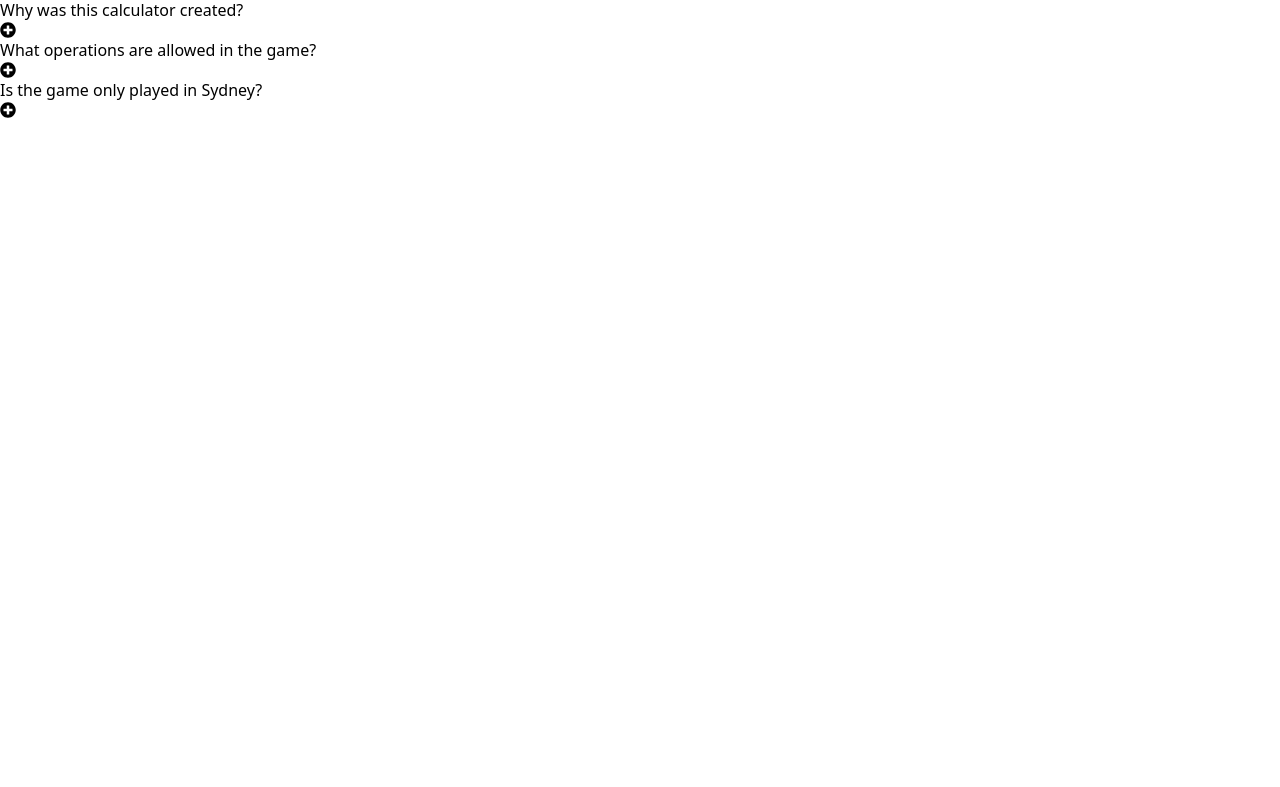
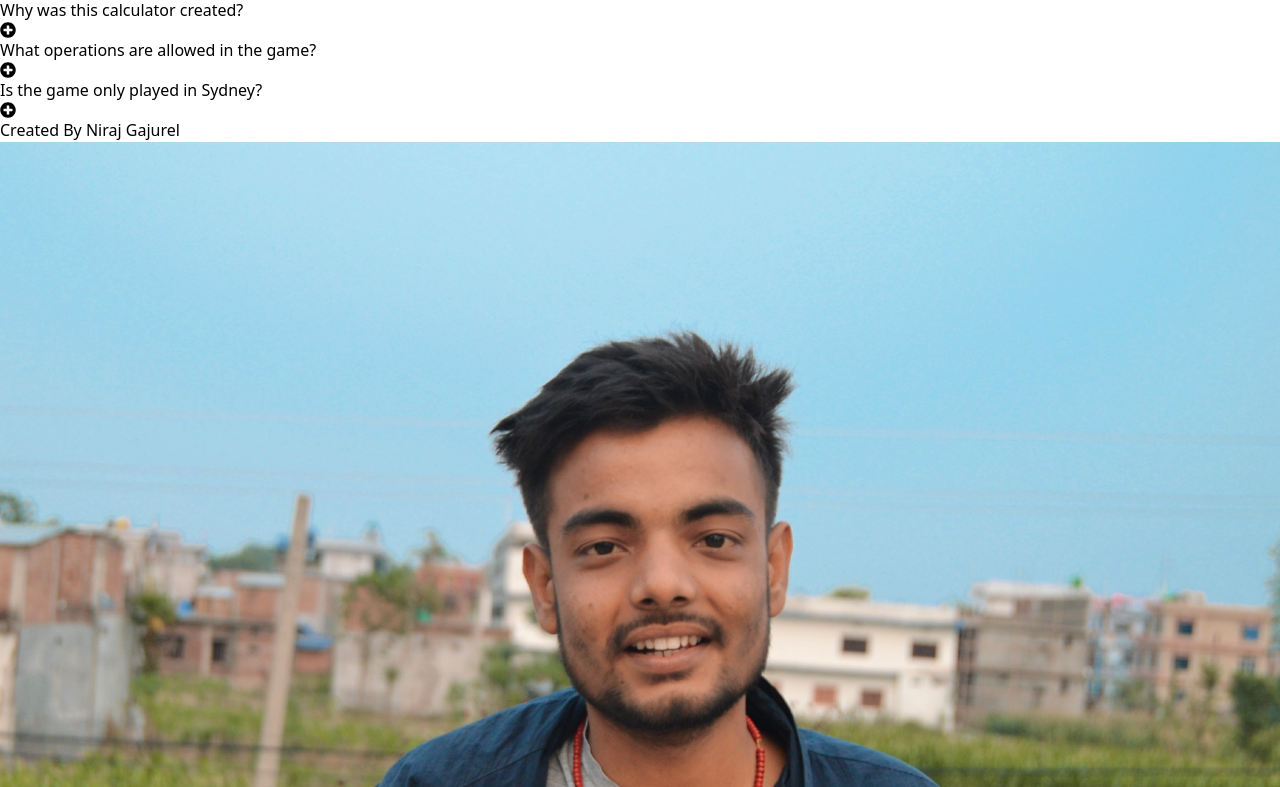
Before and after one commit to Nirajey-git/Sydney-Train-Game, a React (Vite) app: page /aboutgame in a window 1280 px wide. Shown: the part 553-1340 px from the top of the page. Before the commit the page ends 800 px from the top, so only its background shows below. Built offline with nearby package versions, Linux system fonts and the light colour scheme.

Commit message:
updated about game section

```diff
--- a/index.html
+++ b/index.html
@@ -6,9 +6,22 @@
     <meta name="viewport" content="width=device-width, initial-scale=1.0" />
     <title>Sydney-Train-Game</title>
     <link href='https://unpkg.com/boxicons@2.1.4/css/boxicons.min.css' rel='stylesheet'>
+    <!-- Google Tag Manager -->
+    <script>(function(w,d,s,l,i){w[l]=w[l]||[];w[l].push({'gtm.start':
+  new Date().getTime(),event:'gtm.js'});var f=d.getElementsByTagName(s)[0],
+  j=d.createElement(s),dl=l!='dataLayer'?'&l='+l:'';j.async=true;j.src=
+  'https://www.googletagmanager.com/gtm.js?id='+i+dl;f.parentNode.insertBefore(j,f);
+  })(window,document,'script','dataLayer','GTM-MB3STTRW');
+  </script>
+  <!-- End Google Tag Manager -->
   </head>
   <body>
     <div id="root"></div>
     <script type="module" src="/src/main.jsx"></script>
+
+    <!-- Google Tag Manager (noscript) -->
+  <noscript><iframe src="https://www.googletagmanager.com/ns.html?id=GTM-MB3STTRW"
+  height="0" width="0" style="display:none;visibility:hidden"></iframe></noscript>
+  <!-- End Google Tag Manager (noscript) -->
   </body>
 </html>
--- a/package.json
+++ b/package.json
@@ -10,6 +10,11 @@
     "preview": "vite preview"
   },
   "dependencies": {
+    "@fortawesome/fontawesome-svg-core": "^7.0.0",
+    "@fortawesome/free-brands-svg-icons": "^7.0.0",
+    "@fortawesome/free-regular-svg-icons": "^7.0.0",
+    "@fortawesome/free-solid-svg-icons": "^7.0.0",
+    "@fortawesome/react-fontawesome": "^0.2.3",
     "@tamagui/text": "^1.132.15",
     "lottie-react": "^2.4.1",
     "motion": "^12.23.12",
--- a/src/components/AboutGame.jsx
+++ b/src/components/AboutGame.jsx
@@ -4,6 +4,9 @@ import { useState } from 'react';
 // import {motion, AnmimatePresense} from 'framer-motion';
 import {FaPlusCircle, FaMinusCircle} from 'react-icons/fa';
 import { NavLink } from 'react-router';
+
+import DP from '../assets/Nirajdp.jpg';
+
 
 const AboutGame = () => {
     const [activeQuestion, setActiveQuestion] = useState(null);
@@ -62,6 +65,11 @@ const AboutGame = () => {
 
 
             </div>
+            <div className="w-[90%] m-auto p-3 flex items-center justify-center gap-2 mt-14 rounded-lg">
+                <h3 className="font-serif text-md ">Created By Niraj Gajurel</h3>
+                <img src={DP} alt="Niraj logo" className="w-[40px] rounded-[50%]"/>
+            </div>
+
 
         </div>
 
```
Also changed, not shown: src/assets/Nirajdp.jpg (added), 1 other file (tests, documents, lock files or other folders).
